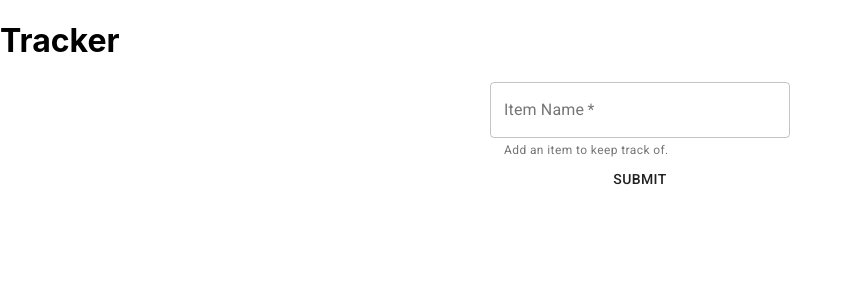
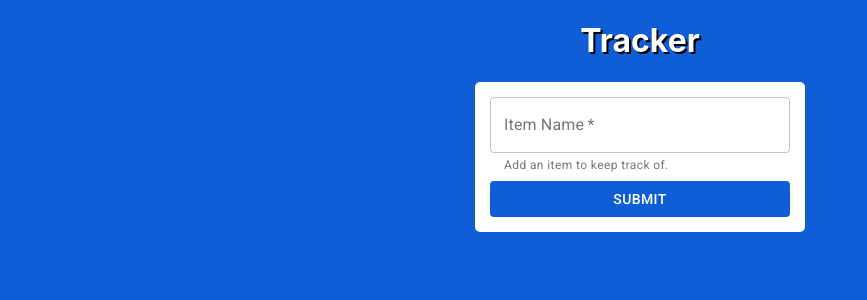
Before and after one commit to aj-rom/tracker, a React (Create React App) app: page / in a window 1280 px wide. Shown: the top 300 px of the page, without its empty margins (0-867 px from the left). Built offline with nearby package versions, Linux system fonts and the light colour scheme.

Commit message:
Stylize the application

```diff
--- a/src/App.css
+++ b/src/App.css
@@ -4,3 +4,9 @@
   flex-wrap: wrap;
   justify-content: center;
 }
+
+.title {
+  text-align: center;
+  color: white;
+  text-shadow: 2px 2px black;
+}
--- a/src/index.css
+++ b/src/index.css
@@ -1,3 +1,14 @@
+:root {
+  --primary: #105dd8;
+  --p-light: #6389ff;
+  --p-light-dark: #345aac;
+  --p-dark: #0035a5;
+  --secondary: #262aaa;
+  --s-light: #6454dd;
+  --s-dark: #00047a;
+}
+html { height: 100%}
+
 body {
   margin: 0;
   font-family: -apple-system, BlinkMacSystemFont, 'Segoe UI', 'Roboto', 'Oxygen',
@@ -5,6 +16,8 @@ body {
     sans-serif;
   -webkit-font-smoothing: antialiased;
   -moz-osx-font-smoothing: grayscale;
+  background: var(--primary);
+  height: 100%;
 }
 
 code {
--- a/src/style/form.css
+++ b/src/style/form.css
@@ -2,9 +2,21 @@
     border: 0;
     margin: 0;
     display: inline-flex;
-    padding: 0;
     position: relative;
     flex-direction: column;
     vertical-align: top;
     min-width: 300px;
+    background-color: white;
+    padding: 15px;
+    border-radius: 5px;
 }
+
+.submit {
+    margin-top: 5px;
+    color: white;
+    background-color: var(--primary);
+}
+
+.submit:hover {
+    background-color: var(--p-light);
+}
--- a/src/style/item.css
+++ b/src/style/item.css
@@ -14,6 +14,12 @@
 
 .item-button {
     min-width: 75px;
+    color: white;
+    background-color: var(--primary);
+}
+
+.item-button:hover {
+    background-color: var(--p-light);
 }
 
 .clicker {
```
